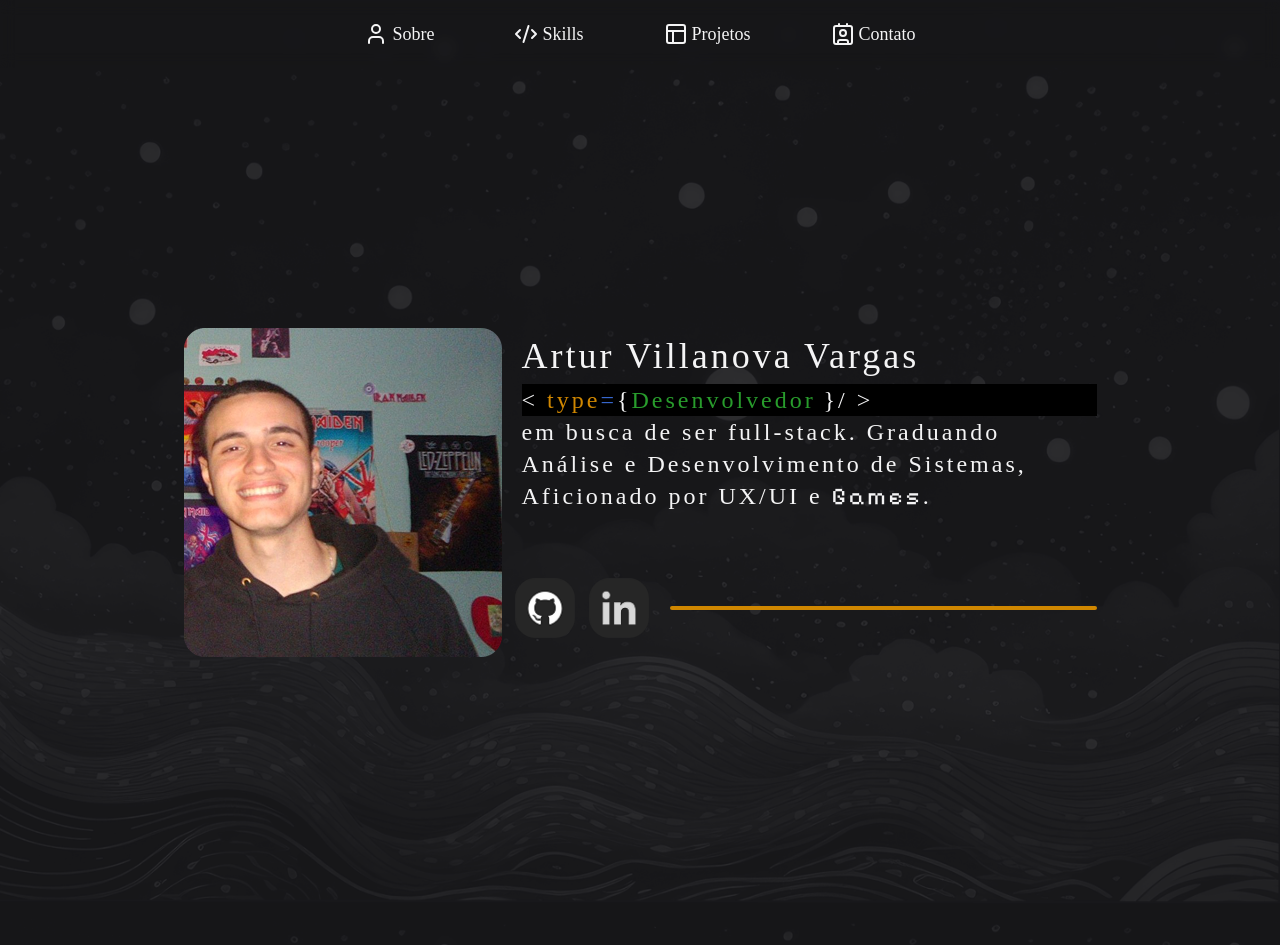
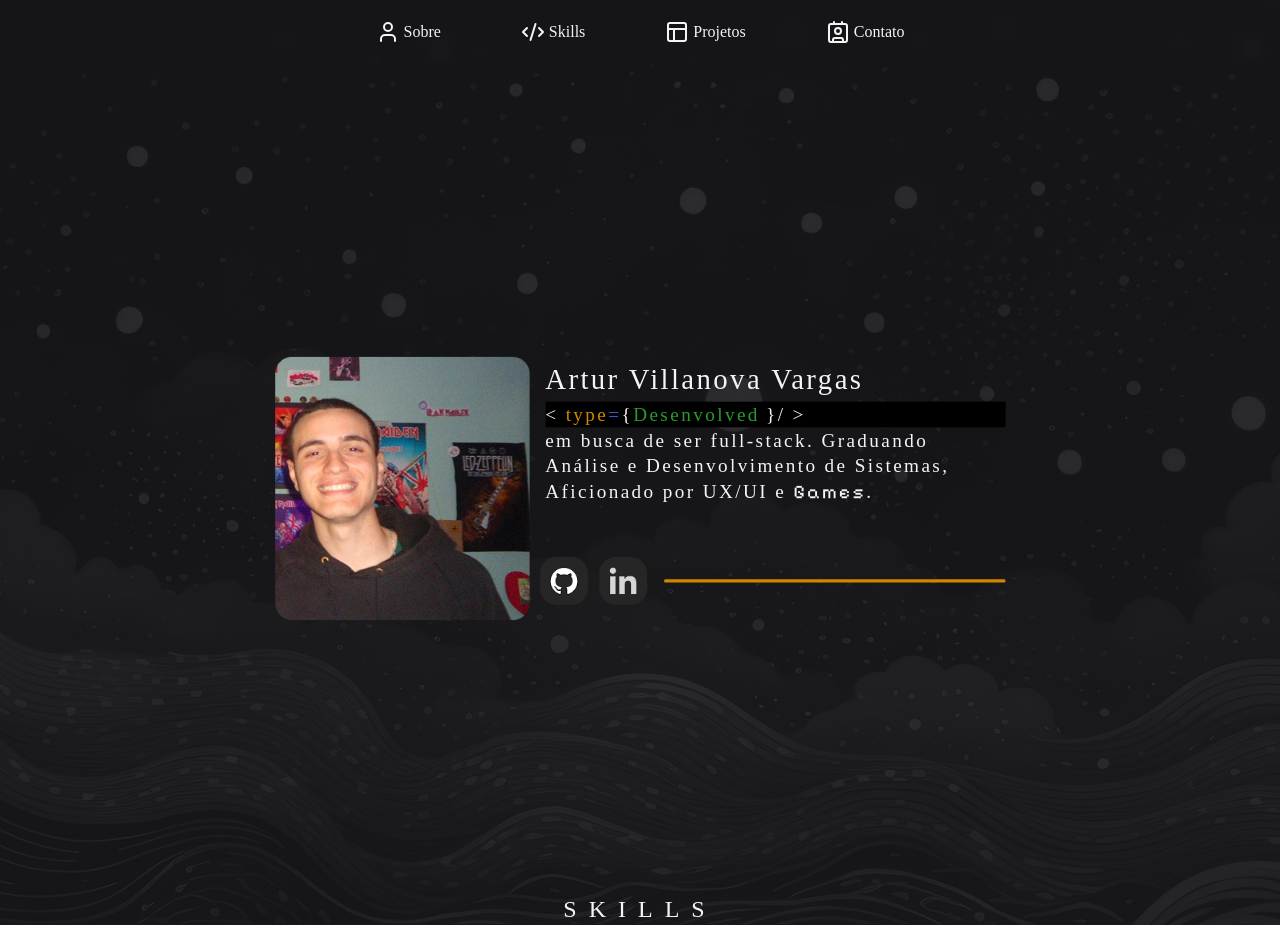
Before and after one commit to arturvrgs/portfolio, a React (Vite) app: page / in a window 1280 px wide. Shown: the top 945 px of the page. Built offline with nearby package versions, Linux system fonts and the light colour scheme; a web font is replaced by a local one.

Commit message:
ajust About scale

```diff
--- a/src/components/About.jsx
+++ b/src/components/About.jsx
@@ -12,7 +12,7 @@ function About() {
     })
 
   return (
-    <section className="flex w-full justify-center tracking-[3px] gap-5 mt-65">
+    <section className="flex w-full justify-center tracking-[3px] gap-5 mt-65 scale-80">
       <img className="w-auto max-h-[329px]" src={photo} />
       <div className="w-[575px]">
         <div className="text-zinc-100">
--- a/src/components/Header.jsx
+++ b/src/components/Header.jsx
@@ -23,7 +23,7 @@ const headerItems = [
 function Header() {
   return (
     <header
-      className="flex justify-center items-center text-zinc-100 py-5 text-lg bg-zinc-900/40 backdrop-blur-sm"
+      className="flex justify-center items-center text-zinc-100 py-5 text-md bg-zinc-900/40 backdrop-blur-sm"
     >
       <nav className="w-screen">
         <ul className="flex justify-center gap-20">
--- a/src/components/Skills.jsx
+++ b/src/components/Skills.jsx
@@ -2,7 +2,7 @@
 
 function Skills() {
     return (
-        <section className="flex items-center justify-center text-zinc-100 tracking-[12px] text-2xl mt-88 w-full ">
+        <section className="flex items-center justify-center text-zinc-100 tracking-[12px] text-2xl mt-60 w-full ">
                 <h1 className="flex">SKILLS</h1>
             <div>
                 <div></div>
```
